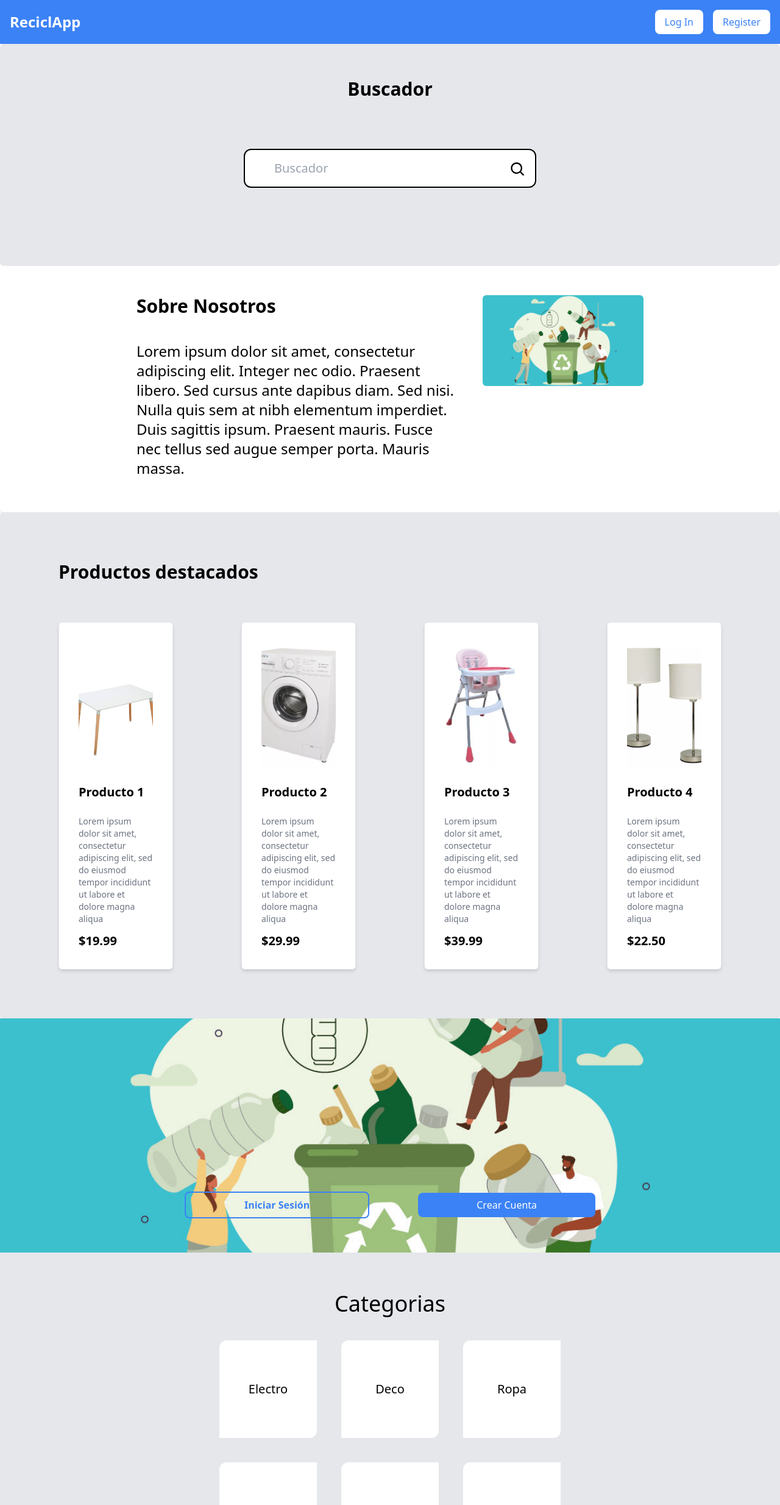
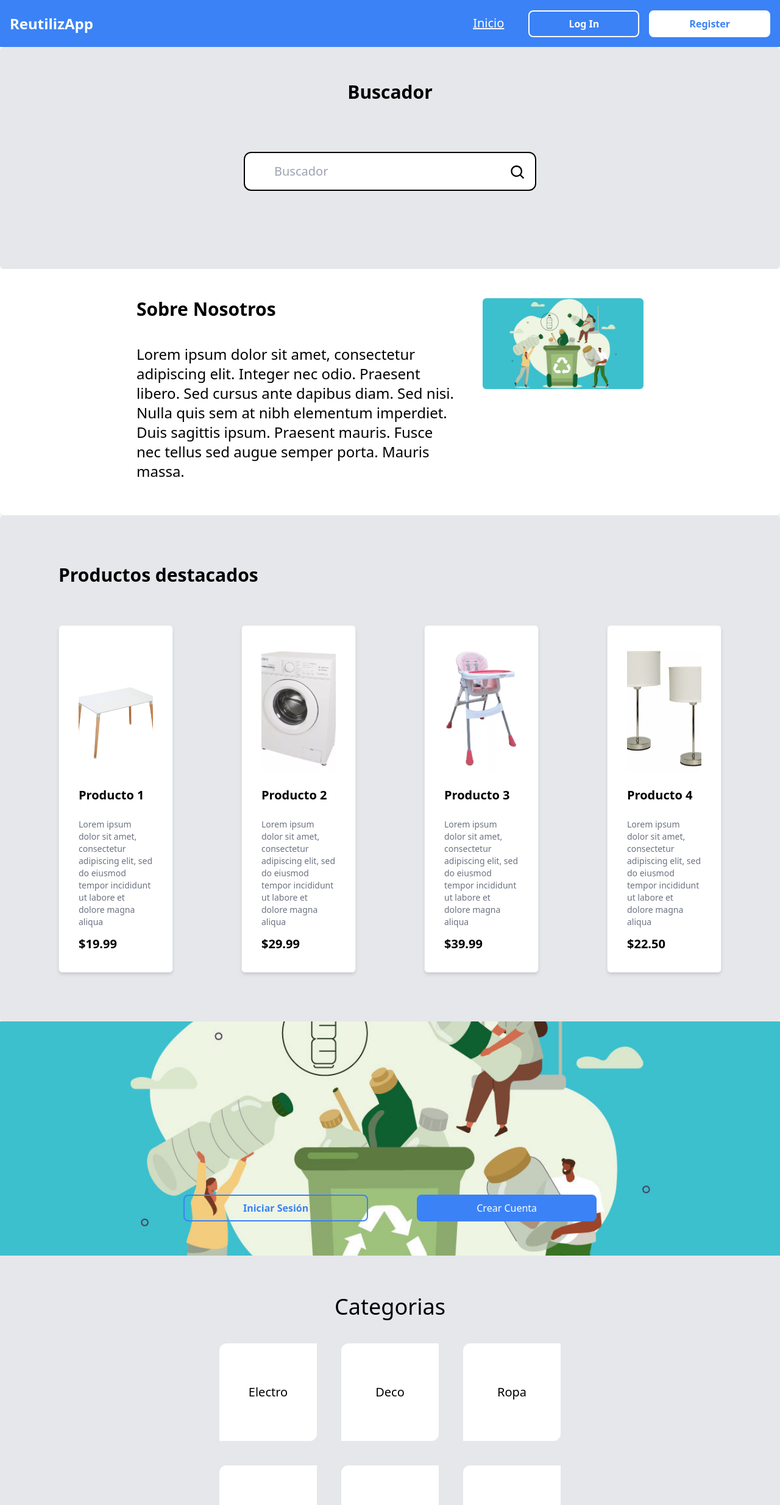
Before and after one commit to No-Country/s11-02-m-node-react, a Next.js app in the folder front/: page / in a window 1280 px wide. Shown: the top 2468 px of the page at 61% size. Built offline with nearby package versions, Linux system fonts and the light colour scheme.

Commit message:
actualizacion de estilos en Navbar

```diff
--- a/front/app/components/GetAccount/Index.jsx
+++ b/front/app/components/GetAccount/Index.jsx
@@ -29,7 +29,7 @@ const GetAccount = () => {
                          </button>
                          <button
                               onClick={handleRegister}
-                              className="bg-blue-500 text-white px-24 py-2 rounded-lg hover:bg-blue-600">
+                              className="bg-blue-500 border-2 border-blue-500 text-white px-24 py-2 rounded-lg hover:bg-blue-600 hover:font-bold">
                               Crear Cuenta
                          </button>
                     </div>
--- a/front/app/components/Navbar/Index.jsx
+++ b/front/app/components/Navbar/Index.jsx
@@ -1,35 +1,39 @@
-"use client";
-import React from "react";
-import { useRouter } from "next/navigation";
+'use client';
+import React from 'react';
+import { useRouter } from 'next/navigation';
+import Link from 'next/link';
 
 const Navbar = () => {
      const router = useRouter();
      const handleInicio = () => {
-    router.push("/");
+          router.push('/');
      };
      const handleLogIn = () => {
-    router.push("/LoginPage");
+          router.push('/LoginPage');
      };
      const handleRegister = () => {
-    router.push("/RegisterPage");
+          router.push('/RegisterPage');
      };
      return (
           <nav className="bg-blue-500 p-4">
                <div className="container mx-auto flex justify-between items-center">
-        <div className="text-white text-2xl font-bold" onClick={handleInicio}>
-          ReciclApp
+                    <div className="text-white text-2xl font-bold">
+                         ReutilizApp
                     </div>
                     <div>
                          <button
-            className="bg-white text-blue-500 px-4 py-2 rounded-lg mr-4"
-            onClick={handleLogIn}
-          >
+                              className="text-white text-xl hover:font-bold px-4 py-2 rounded-lg mr-6 underline border-none"
+                              onClick={handleInicio}>
+                              Inicio
+                         </button>
+                         <button
+                              className="border-2 border-white text-white font-bold px-16 py-2 rounded-lg transition duration-300 hover:bg-blue-500 hover:font-black mb-4 sm:mb-0 mr-4"
+                              onClick={handleLogIn}>
                               Log In
                          </button>
                          <button
-            className="bg-white text-blue-500 px-4 py-2 rounded-lg"
-            onClick={handleRegister}
-          >
+                              className="border-2 border-white bg-white text-blue-500 font-bold px-16 py-2 rounded-lg hover:bg-blue-700 hover:text-white"
+                              onClick={handleRegister}>
                               Register
                          </button>
                     </div>
```
Lines whose indentation alone changed are shown as unchanged.
